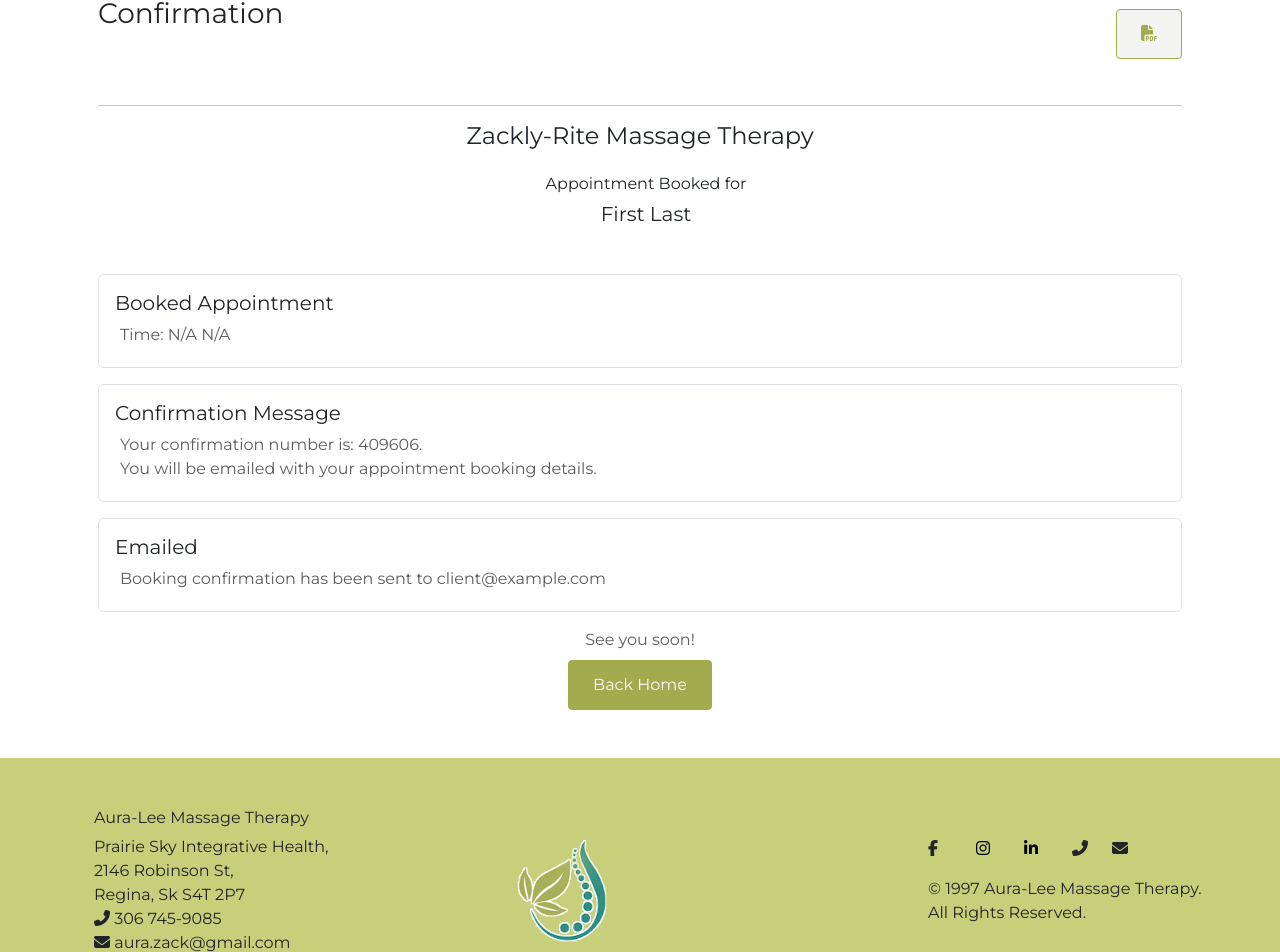
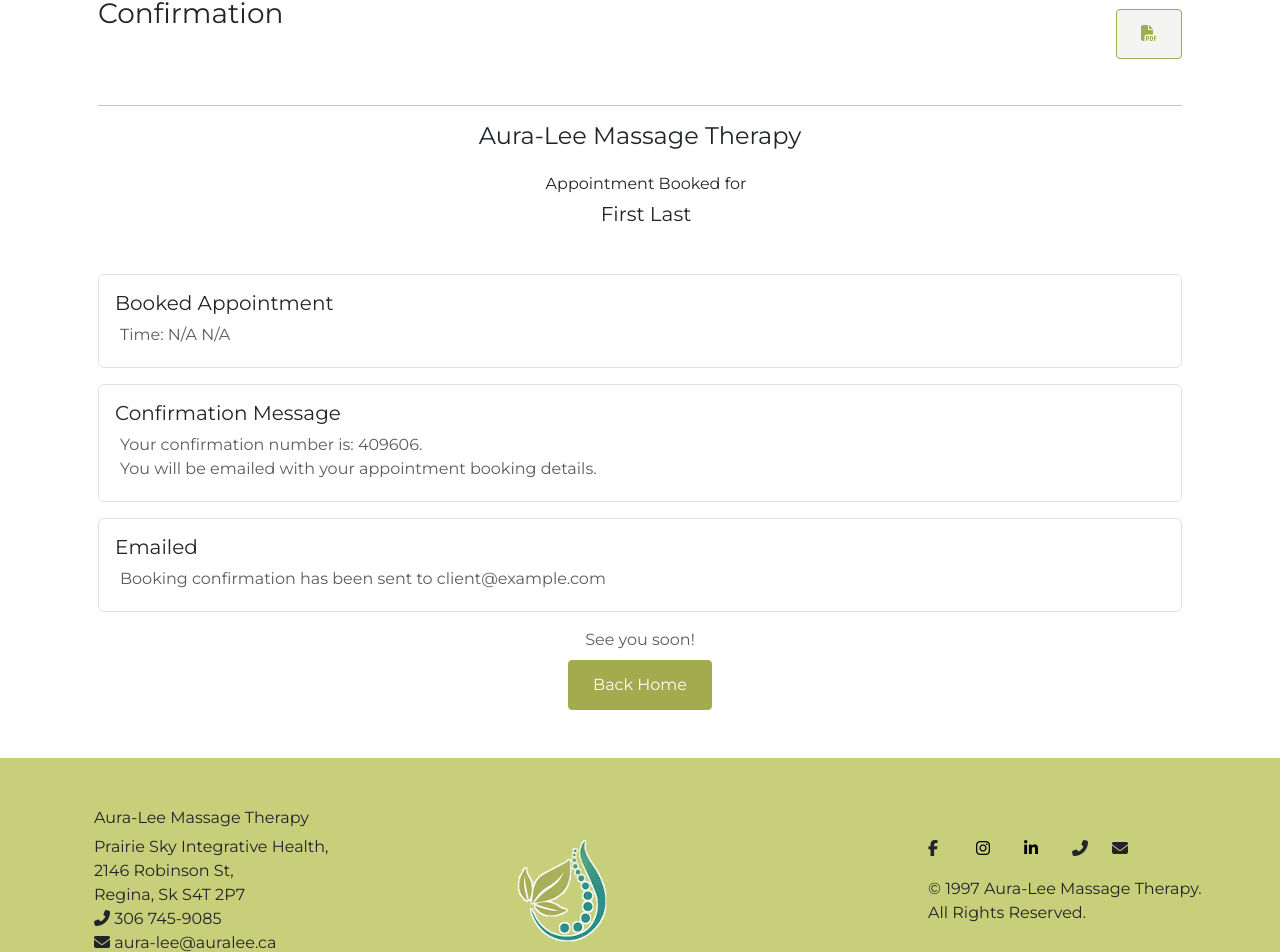
Before and after one commit to cryshansen/auralee, a React (Vite) app: page /confirmation in a window 1280 px wide. Shown: the part 378-1330 px from the top of the page. Built offline with nearby package versions, Linux system fonts and the light colour scheme; no server answers.

Commit message:
chore: fix old site references

```diff
--- a/src/components/BookingConfirmation.jsx
+++ b/src/components/BookingConfirmation.jsx
@@ -40,7 +40,7 @@
         </div>
       <hr />
 
-      <h4 className="text-center">Zackly-Rite Massage Therapy</h4>
+      <h4 className="text-center">Aura-Lee Massage Therapy</h4>
 
 
       <div className="row justify-content-center my-4">
--- a/src/components/ContactModal.jsx
+++ b/src/components/ContactModal.jsx
@@ -65,7 +65,7 @@
 
     try {
       const res = await fetch(
-        "https://zackly-rite.ca/api/index-contact.php/contact/send",
+        "/api/contact/send",
         {
           method: "POST",
           headers: { "Content-Type": "application/json" },
--- a/src/components/Footer.jsx
+++ b/src/components/Footer.jsx
@@ -10,7 +10,7 @@
         <ul style={{ listStyle: 'none', paddingLeft: 0, paddingRight: 0 }}>
           <li>Prairie Sky Integrative Health, <br /> 2146 Robinson St, <br />Regina, Sk S4T 2P7</li>
           <li><i className="fas fa-phone-alt"></i> 306 745-9085</li>
-          <li><i className="fas fa-envelope"></i> aura.zack@gmail.com</li>
+          <li><i className="fas fa-envelope"></i> aura-lee@auralee.ca</li>
         </ul>
       </div>
 
--- a/src/components/GenerateConfirmationPDF.jsx
+++ b/src/components/GenerateConfirmationPDF.jsx
@@ -26,11 +26,12 @@
     // 2. Add header
     doc.setFont("Montserrat-Regular");
     doc.setFontSize(18);
-    doc.text("Zackly-Rite Massage Therapy", 60, 20);
+    doc.text("Aura-Lee Massage Therapy", 60, 20);
     doc.setFont("PlayfairDisplay-Regular");
     doc.setFontSize(12);
-    doc.text("812 Park Ave, Esterhazy, Sk S0A 0X0", 60, 27);
-    doc.text("zacklyrite@sasktel.net | 306-745-9085", 60, 33);
+    doc.text("Prairie Sky Integrative Health", 60, 27);
+    doc.text("2146 Robinson St, Regina, Sk S4T 2P7", 60,33);
+    doc.text("aura-lee@auralee.ca | 306-745-9085", 60, 40);
 
     // 3. Add title
     doc.setFont("Montserrat-Regular");
@@ -55,7 +56,7 @@
     doc.text("Thank you for booking with us. We look forward to seeing you!", 15, doc.lastAutoTable.finalY + 20);
 
     // 6. Save or open
-    doc.save("Zackly-Rite-Confirmation.pdf");
+    doc.save("Aura-Lee-Massage-Confirmation.pdf");
   };
 }
 export default generateBookingPDF;
--- a/src/components/IntroCompany.jsx
+++ b/src/components/IntroCompany.jsx
@@ -1,18 +1,14 @@
-import { useState } from "react";
 import RelocateComponent from "./RelocateComponent";
-import BookingModal from "./BookingModal";
 import { useSiteContent } from "../context/SiteContentContext";
 
 export default function IntroCompany() {
   const { about, contentBlocks } = useSiteContent();
-  const [showModal, setShowModal] = useState(false);
 
   const bioParagraphs = (about?.body ?? "").split("\n\n").filter(Boolean);
   const blocks = contentBlocks?.blocks ?? [];
 
   return (
     <>
-      <BookingModal show={showModal} onClose={() => setShowModal(false)} />
       <main>
         <RelocateComponent />
 
@@ -21,11 +17,6 @@
           <div className="row main">
             <h4 className="turquois">{about?.heading}</h4>
             {bioParagraphs.map((p, i) => <p key={i}>{p}</p>)}
-            <div className="mt-3 mb-2">
-              <button className="btn btn-primary px-4 py-2" onClick={() => setShowModal(true)}>
-                Book a Session
-              </button>
-            </div>
           </div>
         </section>
 
--- a/src/components/RelocateComponent.jsx
+++ b/src/components/RelocateComponent.jsx
@@ -1,8 +1,10 @@
 import React, {useState , useEffect} from 'react';
+import BookingModal from './BookingModal';
 
 
 export default function RelocateComponent() {
   const [isModalOpen, setIsModalOpen] = useState(false);
+  const [showBookingModal, setShowBookingModal] = useState(false);
  const [isMapLoading, setIsMapLoading] = useState(true); // Local loading state
  const api_key="AIzaSyARwoHfwrESwOLdt_gEAkSutmQVifgMoxc";
  //"Prairie Sky Integrative Health, 2146 Robinson St, Regina, Sk S4T 2P7";const address = "Prairie Sky Integrative Health, 2146 Robinson St, Regina, Sk S4T 2P7";
@@ -77,15 +79,15 @@
                   <span className="label olive">Important Update</span>
                   <h2>We’ve Moved & Rebranded</h2>
                   <p className="pb-4" >
-                      <strong className="turquois">Zackly-Rite Massage Therapy</strong> is now
-                      <strong className="turquois">  Aura-Lee Massage Therapy</strong>.
+                      <strong className="turquois">Aura-Lee Massage Therapy</strong> is now
+                      <strong className="turquois"> Aura-Lee Massage Therapy</strong>.
                   </p>
                   <p className="description pb-4">
                       We have officially relocated from Esterhazy, SK to our new professional clinic in <strong>Regina, SK</strong>.
                       While our name and location have changed, our commitment to your wellness remains the same.
                   </p>
                   <div className="action-items">
-                      <a href="#booking-section" className="btn-primary">Book at New Location</a>
+                      <button className="btn-primary" onClick={() => setShowBookingModal(true)}>Book at New Location</button>
                       <button
                           onClick={() => setIsModalOpen(true)}
                           className="btn-secondary turquoise olive"
@@ -96,6 +98,7 @@
               </div>
           </div>
       </section>
+      <BookingModal show={showBookingModal} onClose={() => setShowBookingModal(false)} />
       {/* --- MODAL OVERLAY --- */}
       {isModalOpen && (
         <div className="modal-overlay" onClick={() => setIsModalOpen(false)} style={modalOverlayStyle}>
--- a/src/context/SiteContentContext.jsx
+++ b/src/context/SiteContentContext.jsx
@@ -11,7 +11,7 @@
   },
   contact: {
     phone: "306 745-9085",
-    email: "aura.zack@gmail.com",
+    email: "aura-lee@auralee.ca",
     address: "Prairie Sky Integrative Health\n2146 Robinson St, Regina, SK S4T 2P7",
   },
   hours: [
```
